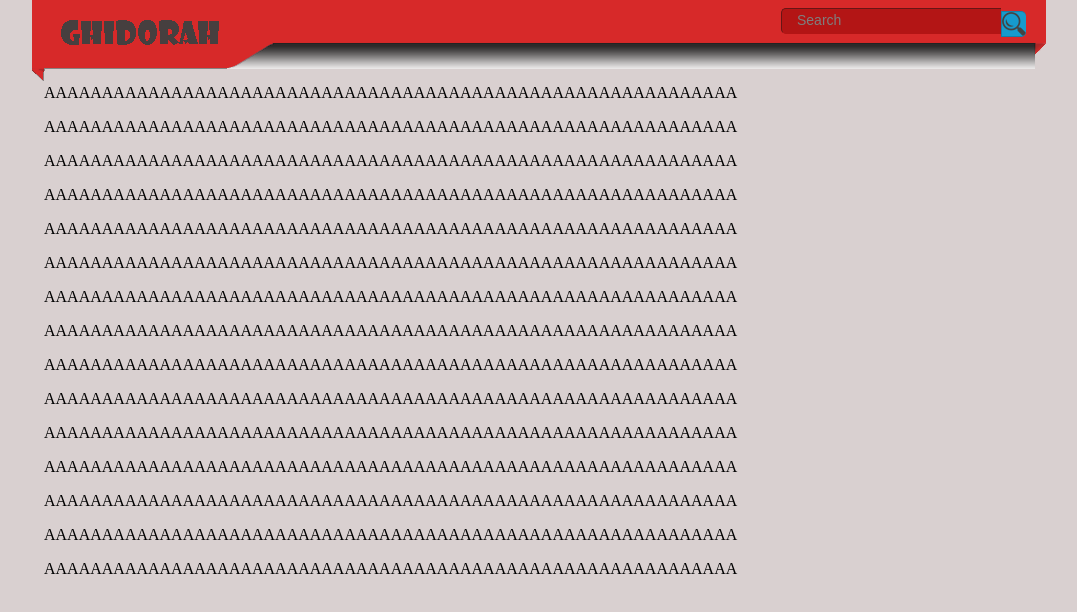
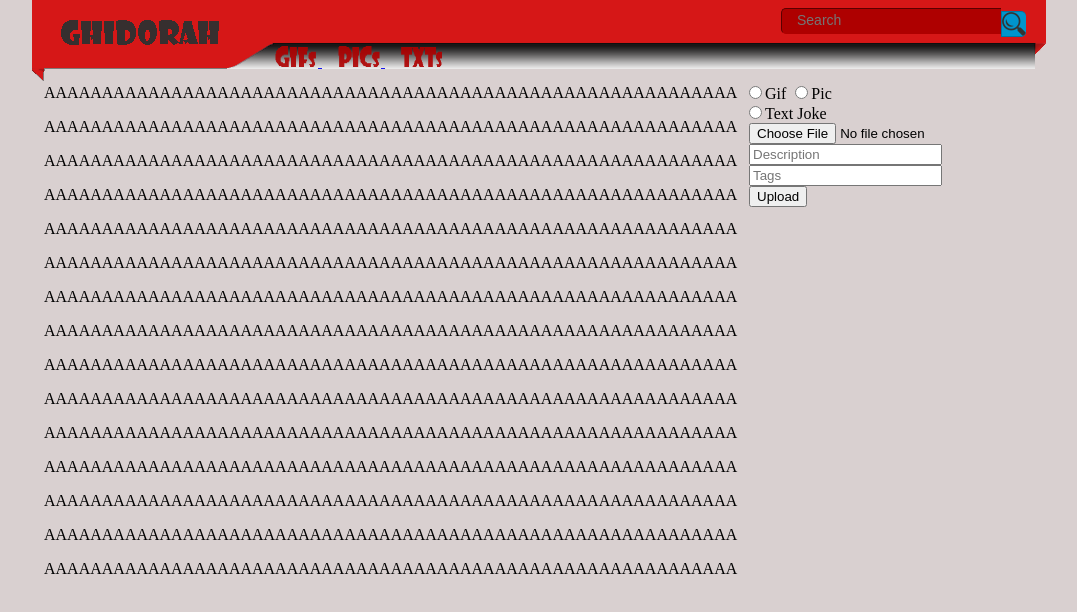
Before and after one commit to team-king-ghidorah/web-fundamentals-teamwork, a plain HTML site: page Header/FixedHeader.html in a window 1280 px wide. Shown: the top 612 px of the page, without its empty margins (136-1213 px from the left). Drawn offline with Linux system fonts and the light colour scheme.

Commit message:
Nav and subm form.

```diff
--- a/Header/FixedHeader.html
+++ b/Header/FixedHeader.html
@@ -20,12 +20,6 @@
             bottom: 550px;
             top: 0px;
             z-index: 3;
-            opacity: 0.9;
-            filter: alpha(opacity=90);
-        }
-        .header:hover{
-            opacity: 1;
-            filter: alpha(opacity=100);
         }
         #logo {
             margin-left: 16px;
@@ -95,13 +89,42 @@
         }
         .main{
             width: 770px;
+            display: inline-block;
         }
         #side{
-            width: 221px;
+            width: 222px;
             height: 2062px;
+            right: 178px;
             float: left;
-            padding: 0 0 0 40px;
-            position: relative;
+            position: absolute;
+            display: inline-block;
+        }
+        .category{
+            margin-left: 242px;
+            margin-top: -8px;
+        }
+        .txts{
+            opacity: 0.9;
+        }
+        .gifs{
+            margin-right: 15px;
+            opacity: 0.9;
+        }
+        .pics{
+            margin-right: 15px;
+            opacity: 0.9;
+        }
+        .gifs:hover{
+            opacity: 1;
+        }
+        .pics:hover{
+            opacity: 1;
+        }
+        .txts:hover{
+            opacity: 1;
+        }
+        #ad-sideBar{
+            margin-top: 15px;
         }
     </style>
     <header id="the-header" class="header">
@@ -112,8 +135,16 @@
             <input type="text" class="tftextinput" name="q" placeholder="Search" size="21" maxlength="120">
             <input type="submit" value="" class="tfbutton">
         </form>
-        <nav>
-
+        <nav class="category">
+            <a href="/" class="gifs">
+                <img alt="Gifs" height="21" src="gif.png" width="44">
+            </a>
+            <a href="/" class="pics">
+                <img alt="Pics" height="21" src="pics.png" width="44">
+            </a>
+            <a href="/" class="txts">
+                <img alt="Texts" height="21" src="texts.png" width="44">
+            </a>
         </nav>
     </header>
     <div id="container">
@@ -136,6 +167,15 @@
         </div>
         <section id="side">
             <div id="ad-sideBar">
+                <form id="upload" method="post" action="">
+                    <input type="radio" name="type" value="1" />Gif
+                    <input type="radio" name="type" value="2" />Pic<br />
+                    <input type="radio" name="type" value="3" />Text Joke<br />
+                    <input name="start" type="file" style="margin-left: 5px" />
+                    <input type="text" class="description" placeholder="Description" size="21" maxlength="300" style="margin-left: 5px">
+                    <input type="text" class="tags" placeholder="Tags" size="21" maxlength="300" style="margin-left: 5px">
+                    <input type="submit" value="Upload" class="upbutton" style="margin-left: 5px">
+                </form>
             </div>
         </section>
     </div>
```
Also changed, not shown: Header/gif.png (added), Header/pics.png (added), Header/texts.png (added).
